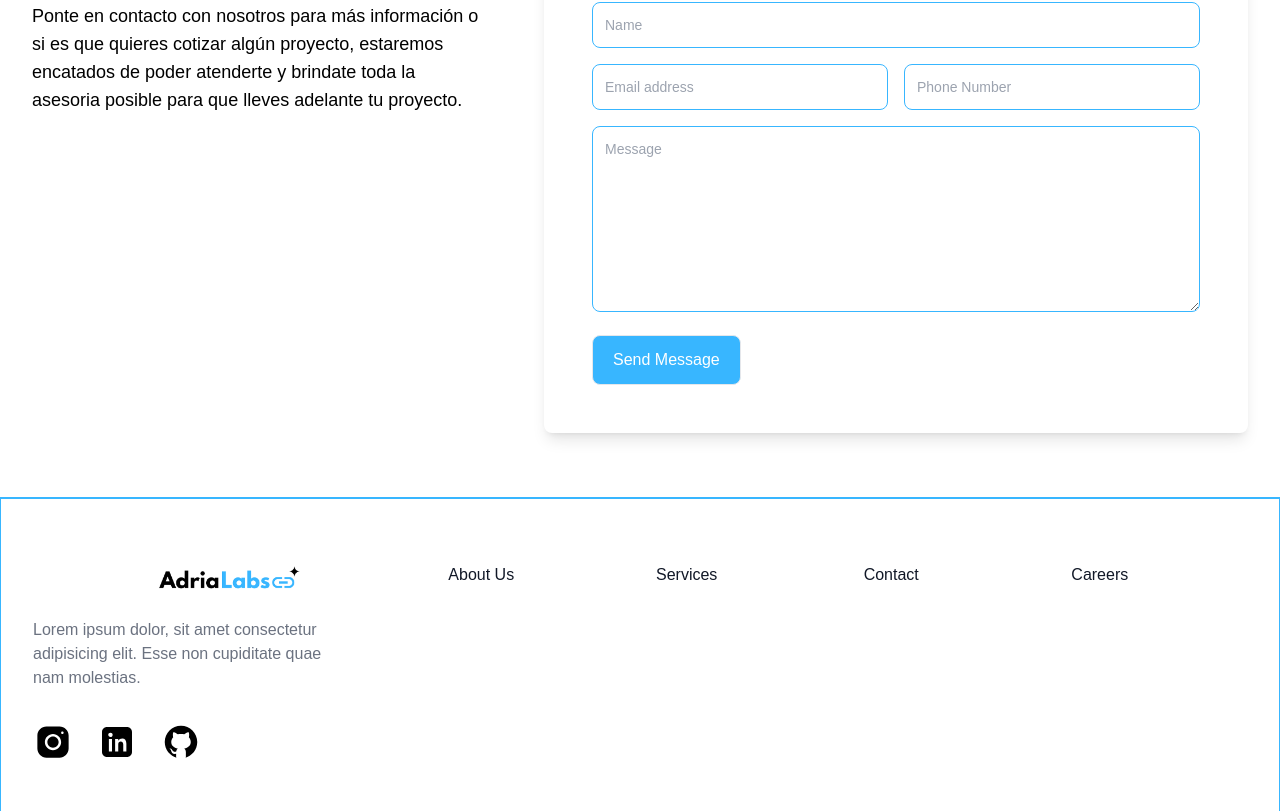
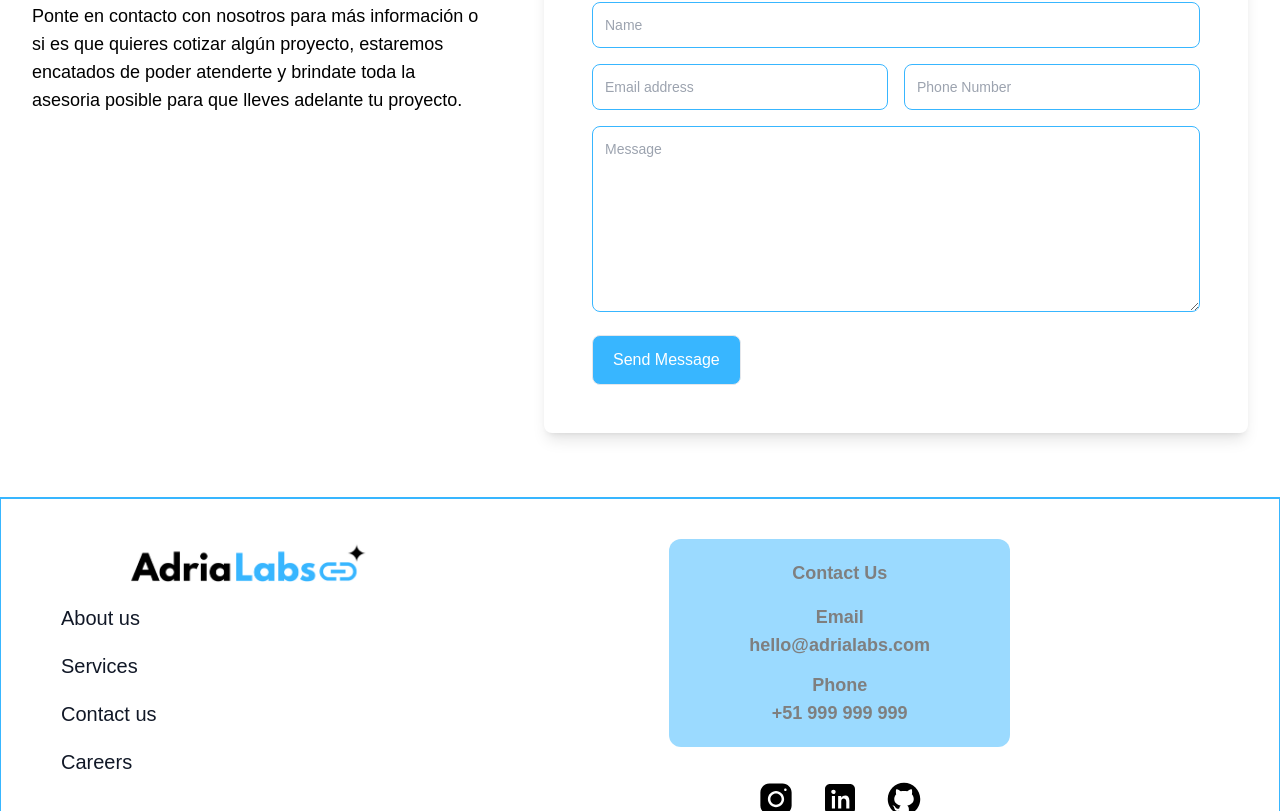
Before and after one commit to adrialabs-dev/adrialabs-home, a Next.js app: page / in a window 1280 px wide. Shown: the part 1989-2800 px from the top of the page. Built offline with nearby package versions, Linux system fonts and the light colour scheme.

Commit message:
terminando footer

```diff
--- a/src/app/globals.css
+++ b/src/app/globals.css
@@ -55,3 +55,23 @@ body {
 .animate-slide-up-button {
   animation: slide-up-button 1s ease-out forwards;
 }
+
+.hover-effect {
+  position: relative;
+  text-decoration: none;
+}
+
+.hover-effect::after {
+  content: '';
+  position: absolute;
+  left: 0;
+  bottom: -2px;
+  width: 0;
+  height: 2px;
+  background-color: #3b82f6;
+  transition: width 0.3s ease;
+}
+
+.hover-effect:hover::after {
+  width: 100%;
+}
--- a/src/components/Footer/Footer.tsx
+++ b/src/components/Footer/Footer.tsx
@@ -1,3 +1,4 @@
+'use client'
 import Image from "next/image";
 import Link from "next/link";
 import React from "react";
@@ -23,25 +24,87 @@ export const Footer = () => {
     },
   ]
 
+  const footerLinks = [
+    {
+      link: '#about-us',
+      title: 'About us'
+    },
+    {
+      link: '#services',
+      title: 'Services'
+    },
+    {
+      link: '#contact',
+      title: 'Contact us'
+    },
+  ]
+
+  const handleSmoothScroll = (e: React.MouseEvent<HTMLAnchorElement, MouseEvent>, id: string) => {
+    e.preventDefault();
+    const element = document.querySelector(id);
+    if (element) {
+      element.scrollIntoView({
+        behavior: 'smooth',
+        block: 'start',
+      });
+    }
+  };
+
   return (
-    <footer className="bg-white border border-t-2 border-brand-color-blue">
-      <div className="mx-auto max-w-screen-xl space-y-8 px-4 py-16 sm:px-6 lg:space-y-16 lg:px-8">
-        <div className="grid grid-cols-1 gap-8 lg:grid-cols-3">
-          <div>
-            <div className="text-teal-600">
+    <footer className="bg-white border border-t-2 border-brand-color-blue flex flex-col lg:p-10 pt-5 justify-center items-center lg:items-start">
+
+      <div className="flex flex-col lg:flex-row w-full">
+        <div className="text-teal-600 lg:w-1/3">
+          <Link href={'/'}>
             <Image
               src="/images/adria.png"
               alt="menu-icon"
-                width={150}
-                height={150}
+              width={250}
+              height={250}
               className="mx-auto"
             />
+          </Link>
+          <div className="flex flex-col gap-5 items-center lg:items-start lg:pl-5">
+            {
+              footerLinks.map((item, index) => (
+                <div key={index}>
+                  <Link
+                    href={'#about-us'}
+                    className="text-2xl hover:font-bold lg:text-xl text-gray-900 relative hover-effect"
+                    onClick={(e) => handleSmoothScroll(e, item.link)}
+                  >
+                    {item.title}
+                  </Link>
+                </div>
+              ))
+            }
+            <div>
+              <Link
+                href={'/careers'}
+                className="text-2xl hover:font-bold lg:text-xl text-gray-900 relative hover-effect"
+              >
+                Careers
+              </Link>
+            </div>
+          </div>
         </div>
 
-            <p className="mt-4 max-w-xs text-gray-500">
-              Lorem ipsum dolor, sit amet consectetur adipisicing elit. Esse non
-              cupiditate quae nam molestias.
+        <div className="flex flex-col items-center justify-center pt-5 lg:pt-0 lg:w-2/3">
+          <div className="bg-brand-color-blue rounded-xl opacity-50 pt-5 pb-5 pr-20 pl-20">
+            <p className="max-w-xs text-black text-center font-bold text-lg">
+              Contact Us
             </p>
+            <div className="flex flex-col justify-center items-center mt-4">
+              <small className="text-black font-bold text-lg">Email</small>
+              <p className="max-w-xs text-black font-bold text-lg text-center pb-3">
+                hello@adrialabs.com
+              </p>
+              <small className="text-black font-bold text-lg">Phone</small>
+              <p className="max-w-xs text-black font-bold text-lg text-center">
+                +51 999 999 999
+              </p>
+            </div>
+          </div>
 
           <ul className="mt-8 flex gap-6 justify-center items-center lg:justify-start lg:items-center">
             {
@@ -62,183 +125,10 @@ export const Footer = () => {
           </ul>
         </div>
 
-          <div className="grid grid-cols-1 gap-8 sm:grid-cols-2 lg:col-span-2 lg:grid-cols-4">
-            <div>
-              <p className="font-medium text-gray-900">About Us</p>
 
-              {/* <ul className="mt-6 space-y-4 text-sm">
-                <li>
-                  <a
-                    href="#"
-                    className="text-gray-700 transition hover:opacity-75"
-                  >
-                    {" "}
-                    1on1 Coaching{" "}
-                  </a>
-                </li>
-
-                <li>
-                  <a
-                    href="#"
-                    className="text-gray-700 transition hover:opacity-75"
-                  >
-                    {" "}
-                    Company Review{" "}
-                  </a>
-                </li>
-
-                <li>
-                  <a
-                    href="#"
-                    className="text-gray-700 transition hover:opacity-75"
-                  >
-                    {" "}
-                    Accounts Review{" "}
-                  </a>
-                </li>
-
-                <li>
-                  <a
-                    href="#"
-                    className="text-gray-700 transition hover:opacity-75"
-                  >
-                    {" "}
-                    HR Consulting{" "}
-                  </a>
-                </li>
-
-                <li>
-                  <a
-                    href="#"
-                    className="text-gray-700 transition hover:opacity-75"
-                  >
-                    {" "}
-                    SEO Optimisation{" "}
-                  </a>
-                </li>
-              </ul> */}
       </div>
 
-            <div>
-              <p className="font-medium text-gray-900">Services</p>
-
-              {/* <ul className="mt-6 space-y-4 text-sm">
-                <li>
-                  <a
-                    href="#"
-                    className="text-gray-700 transition hover:opacity-75"
-                  >
-                    {" "}
-                    About{" "}
-                  </a>
-                </li>
-
-                <li>
-                  <a
-                    href="#"
-                    className="text-gray-700 transition hover:opacity-75"
-                  >
-                    {" "}
-                    Meet the Team{" "}
-                  </a>
-                </li>
-
-                <li>
-                  <a
-                    href="#"
-                    className="text-gray-700 transition hover:opacity-75"
-                  >
-                    {" "}
-                    Accounts Review{" "}
-                  </a>
-                </li>
-              </ul> */}
-            </div>
-
-            <div>
-              <p className="font-medium text-gray-900">Contact</p>
-
-              {/* <ul className="mt-6 space-y-4 text-sm">
-                <li>
-                  <a
-                    href="#"
-                    className="text-gray-700 transition hover:opacity-75"
-                  >
-                    {" "}
-                    Contact{" "}
-                  </a>
-                </li>
-
-                <li>
-                  <a
-                    href="#"
-                    className="text-gray-700 transition hover:opacity-75"
-                  >
-                    {" "}
-                    FAQs{" "}
-                  </a>
-                </li>
-
-                <li>
-                  <a
-                    href="#"
-                    className="text-gray-700 transition hover:opacity-75"
-                  >
-                    {" "}
-                    Live Chat{" "}
-                  </a>
-                </li>
-              </ul> */}
-            </div>
-
-            <div>
-              <p className="font-medium text-gray-900">Careers</p>
-
-              {/* <ul className="mt-6 space-y-4 text-sm">
-                <li>
-                  <a
-                    href="#"
-                    className="text-gray-700 transition hover:opacity-75"
-                  >
-                    {" "}
-                    Accessibility{" "}
-                  </a>
-                </li>
-
-                <li>
-                  <a
-                    href="#"
-                    className="text-gray-700 transition hover:opacity-75"
-                  >
-                    {" "}
-                    Returns Policy{" "}
-                  </a>
-                </li>
-
-                <li>
-                  <a
-                    href="#"
-                    className="text-gray-700 transition hover:opacity-75"
-                  >
-                    {" "}
-                    Refund Policy{" "}
-                  </a>
-                </li>
-
-                <li>
-                  <a
-                    href="#"
-                    className="text-gray-700 transition hover:opacity-75"
-                  >
-                    {" "}
-                    Hiring Statistics{" "}
-                  </a>
-                </li>
-              </ul> */}
-            </div>
-          </div>
-        </div>
-
+      <div className="flex items-center justify-center w-full pt-5">
         <p className="text-xs text-gray-500">
           &copy; 2025. AdriaLabs. All rights reserved.
         </p>
--- a/src/components/Header/Header.tsx
+++ b/src/components/Header/Header.tsx
@@ -59,7 +59,7 @@ export const Header = () => {
                   items.map((item, index) => (
                     <li key={index}>
                       <Link
-                        className="text-gray-500 transition hover:text-gray-500/75 hover:underline"
+                        className="text-2xl hover:font-bold lg:text-base text-gray-900 relative hover-effect"
                         href={item.link}
                         onClick={(e) => handleSmoothScroll(e, item.link)}
                       >
@@ -70,7 +70,7 @@ export const Header = () => {
                 }
                 <li>
                       <Link
-                        className="text-gray-500 transition hover:text-gray-500/75 hover:underline"
+                        className="text-2xl hover:font-bold lg:text-base text-gray-900 relative hover-effect"
                         href={'/careers'}
                       >
                         Careers
```
Lines whose indentation alone changed are shown as unchanged.
